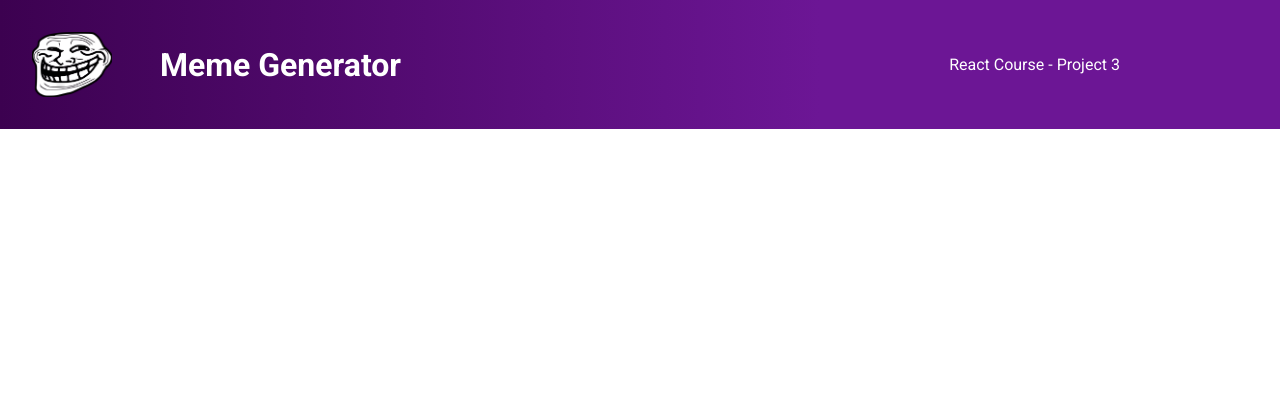
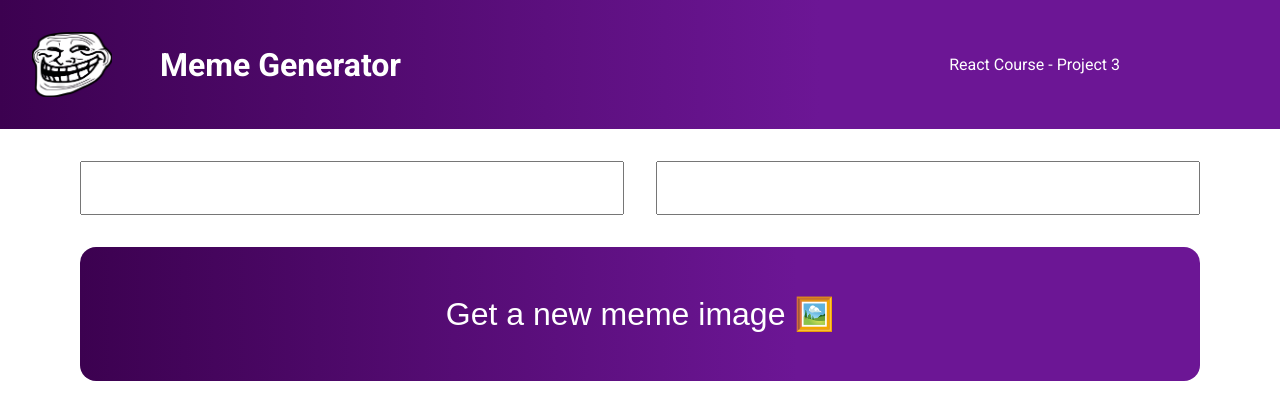
Before and after one commit to SmithD216/scrimba-react, a React (Vite) app in the folder meme-generator/: page / in a window 1280 px wide. Shown: the top 420 px of the page. Built offline with nearby package versions, Linux system fonts and the light colour scheme.

Commit message:
added input section

```diff
--- a/meme-generator/src/App.jsx
+++ b/meme-generator/src/App.jsx
@@ -1,7 +1,7 @@
 import { useState } from 'react'
 import './App.css'
 import Heading from './components/Heading'
-
+import Meme from './components/Meme'
 
 function App() {
   const [count, setCount] = useState(0)
@@ -9,6 +9,7 @@ function App() {
   return (
     <div className="App">
       <Heading />
+      <Meme />
     </div>
   )
 }
--- /dev/null
+++ b/meme-generator/src/components/Meme.jsx
@@ -0,0 +1,12 @@
+import React from 'react';
+import '../styles/meme.css';
+
+export default function Meme(){
+    return(
+        <form action="" className="meme--form">
+            <input type="text" className="meme--top"/>
+            <input type="text" className="meme--bottom"/>
+            <button className="meme--button">Get a new meme image &#128444;&#65039;</button>
+        </form>
+    )
+}
--- /dev/null
+++ b/meme-generator/src/styles/meme.css
@@ -0,0 +1,29 @@
+.meme--form{
+    font-family: 'Roboto', sans-serif;
+    display: grid;
+    grid-template-columns: 1fr 1fr;
+}
+.meme--top{
+    margin:  2rem 1rem 2rem 5rem;
+    height: 3rem;
+
+}
+
+.meme--bottom{
+    margin: 2rem 5rem 2rem 1rem;
+    height: 3rem;
+}
+
+.meme--button{
+    grid-column-start: 1;
+    grid-column-end: 4;
+    background-color: purple;
+    color: white;
+    margin: 0 5rem 0 5rem;
+    border: none;
+    padding: 3rem;
+    font-size: 2rem;
+    border-radius: 1rem;
+    background: rgb(60,1,80);
+    background: linear-gradient(90deg, rgba(60,1,80,1) 0%, rgba(108,22,149,1) 64%);
+}
```
